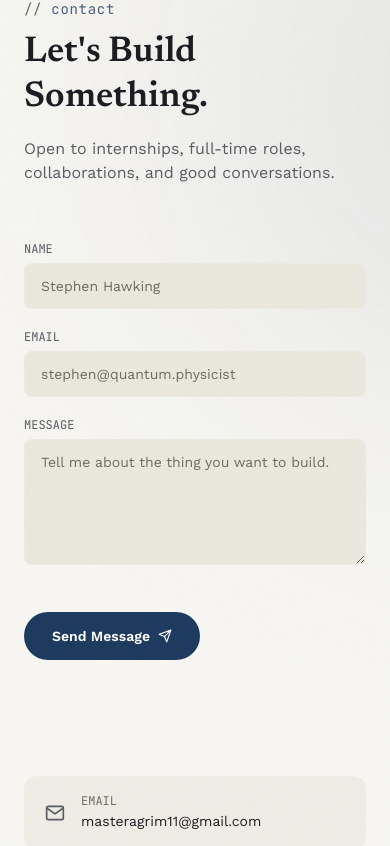
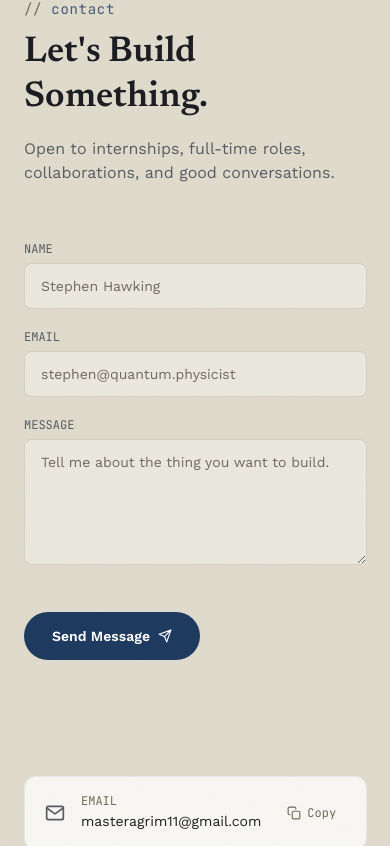
Before and after one commit to AgrimVerma11/portfolio, a Next.js app: page / in a window 390 px wide. Shown: the part 11154-12000 px from the top of the page. Built offline with nearby package versions, Linux system fonts and the light colour scheme; no server answers.

Commit message:
feat: add phone number and copy button to contact
One click to grab the email or number instead of copy-pasting by
hand. Also gave that section the deeper background treatment.

```diff
--- a/sections/Contact.tsx
+++ b/sections/Contact.tsx
@@ -1,7 +1,7 @@
 "use client";
 
 import { useState } from "react";
-import { FiMail, FiGithub, FiLinkedin, FiSend } from "react-icons/fi";
+import { FiMail, FiPhone, FiGithub, FiLinkedin, FiSend, FiCopy, FiCheck } from "react-icons/fi";
 import { SiSubstack } from "react-icons/si";
 import SectionHeader from "@/components/SectionHeader";
 import Reveal from "@/components/Reveal";
@@ -11,7 +11,7 @@ import { site } from "@/lib/site";
 const FORMSPREE_ID = process.env.NEXT_PUBLIC_FORMSPREE_ID;
 
 const inputClasses =
-  "w-full rounded-lg border border-white/10 bg-bg-secondary px-4 py-3 text-sm text-text-primary placeholder:text-text-muted transition-all duration-300 focus:border-accent-primary focus:shadow-[0_0_20px_rgba(108,99,255,0.25)] focus:outline-none";
+  "w-full rounded-lg border border-black/10 bg-bg-secondary px-4 py-3 text-sm text-text-primary placeholder:text-text-muted transition-all duration-300 focus:border-accent-primary focus:shadow-[0_0_0_3px_rgba(30,58,95,0.15)] focus:outline-none";
 
 const DIRECT_LINKS = [
   {
@@ -19,6 +19,14 @@ const DIRECT_LINKS = [
     label: "Email",
     value: site.email,
     href: `mailto:${site.email}`,
+    copyValue: site.email,
+  },
+  {
+    icon: FiPhone,
+    label: "Phone",
+    value: site.phone,
+    href: `tel:${site.phoneHref}`,
+    copyValue: site.phone,
   },
   {
     icon: FiGithub,
@@ -44,6 +52,15 @@ type Status = "idle" | "sending" | "sent" | "error";
 
 export default function Contact() {
   const [status, setStatus] = useState<Status>("idle");
+  const [copiedField, setCopiedField] = useState<string | null>(null);
+
+  const copyToClipboard = (field: string, value: string) => async (e: React.MouseEvent) => {
+    e.preventDefault();
+    e.stopPropagation();
+    await navigator.clipboard.writeText(value);
+    setCopiedField(field);
+    setTimeout(() => setCopiedField((f) => (f === field ? null : f)), 1800);
+  };
 
   const onSubmit = async (e: React.FormEvent<HTMLFormElement>) => {
     e.preventDefault();
@@ -74,11 +91,11 @@ export default function Contact() {
   };
 
   return (
-    <section id="contact" className="grain relative overflow-hidden bg-bg-primary">
+    <section id="contact" className="grain relative overflow-hidden bg-bg-surface">
       {/* ambient orb */}
       <div
         aria-hidden
-        className="absolute left-1/2 top-0 h-[30rem] w-[40rem] -translate-x-1/2 -translate-y-1/3 rounded-full bg-accent-primary/10 blur-[140px] motion-safe:animate-orb-drift"
+        className="absolute left-1/2 top-0 h-[30rem] w-[40rem] -translate-x-1/2 -translate-y-1/3 rounded-full bg-accent-primary/6 blur-[140px] motion-safe:animate-orb-drift"
       />
 
       <div className="relative mx-auto max-w-6xl px-6 py-28 sm:py-36">
@@ -141,7 +158,7 @@ export default function Contact() {
                 <button
                   type="submit"
                   disabled={status === "sending"}
-                  className="flex items-center gap-2 rounded-full bg-accent-primary px-7 py-3.5 text-sm font-semibold text-white transition-all duration-300 hover:shadow-[0_0_36px_rgba(108,99,255,0.5)] disabled:opacity-60"
+                  className="flex items-center gap-2 rounded-full bg-accent-primary px-7 py-3.5 text-sm font-semibold text-white transition-all duration-300 hover:shadow-[0_6px_20px_rgba(30,58,95,0.3)] disabled:opacity-60"
                 >
                   {status === "sending" ? "Sending..." : "Send Message"}
                   <FiSend />
@@ -165,15 +182,19 @@ export default function Contact() {
             <ul className="space-y-4">
               {DIRECT_LINKS.map((link) => {
                 const Icon = link.icon;
+                const copied = copiedField === link.label;
                 return (
-                  <li key={link.label}>
+                  <li
+                    key={link.label}
+                    className="group flex items-center gap-4 rounded-xl border border-black/8 bg-bg-primary px-5 py-4 transition-all duration-300 hover:border-accent-primary/30 hover:bg-white"
+                  >
                     <a
                       href={link.href}
-                      target={link.href.startsWith("mailto") ? undefined : "_blank"}
+                      target={link.href.startsWith("mailto") || link.href.startsWith("tel") ? undefined : "_blank"}
                       rel="noopener noreferrer"
-                      className="group flex items-center gap-4 rounded-xl border border-white/5 bg-bg-secondary/60 px-5 py-4 transition-all duration-300 hover:border-accent-primary/30 hover:bg-bg-surface"
+                      className="flex flex-1 items-center gap-4"
                     >
-                      <Icon className="h-5 w-5 text-text-secondary transition-colors duration-300 group-hover:text-accent-primary" />
+                      <Icon className="h-5 w-5 shrink-0 text-text-secondary transition-colors duration-300 group-hover:text-accent-primary" />
                       <span>
                         <span className="block font-mono text-xs text-text-muted">
                           {link.label.toUpperCase()}
@@ -181,6 +202,26 @@ export default function Contact() {
                         <span className="text-sm text-text-primary">{link.value}</span>
                       </span>
                     </a>
+                    {link.copyValue && (
+                      <button
+                        type="button"
+                        onClick={copyToClipboard(link.label, link.copyValue)}
+                        aria-label={copied ? `${link.label} copied` : `Copy ${link.label.toLowerCase()}`}
+                        className="flex shrink-0 items-center gap-1.5 rounded-lg px-2.5 py-1.5 font-mono text-xs text-text-muted transition-colors duration-200 hover:bg-black/5 hover:text-accent-primary"
+                      >
+                        {copied ? (
+                          <>
+                            <FiCheck className="h-3.5 w-3.5 text-accent-cyan" />
+                            Copied
+                          </>
+                        ) : (
+                          <>
+                            <FiCopy className="h-3.5 w-3.5" />
+                            Copy
+                          </>
+                        )}
+                      </button>
+                    )}
                   </li>
                 );
               })}
```
